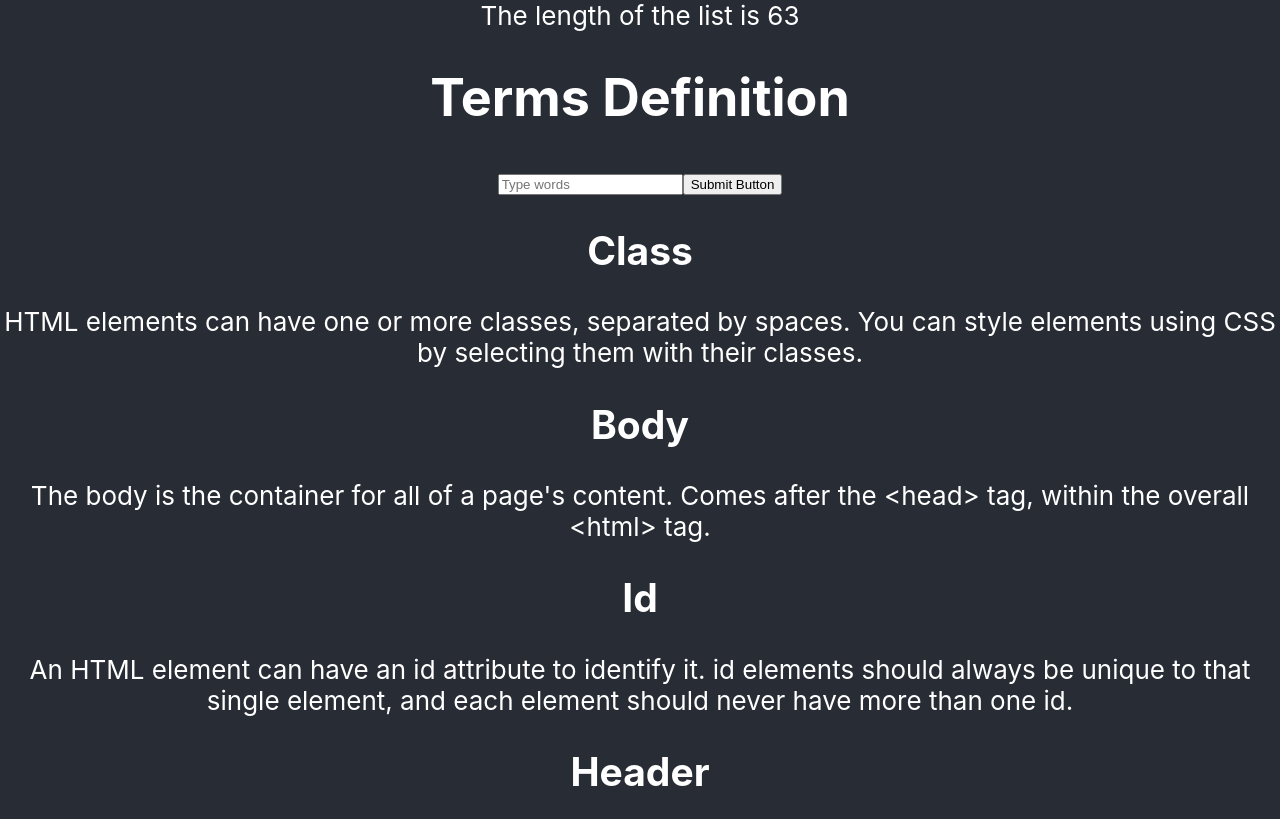
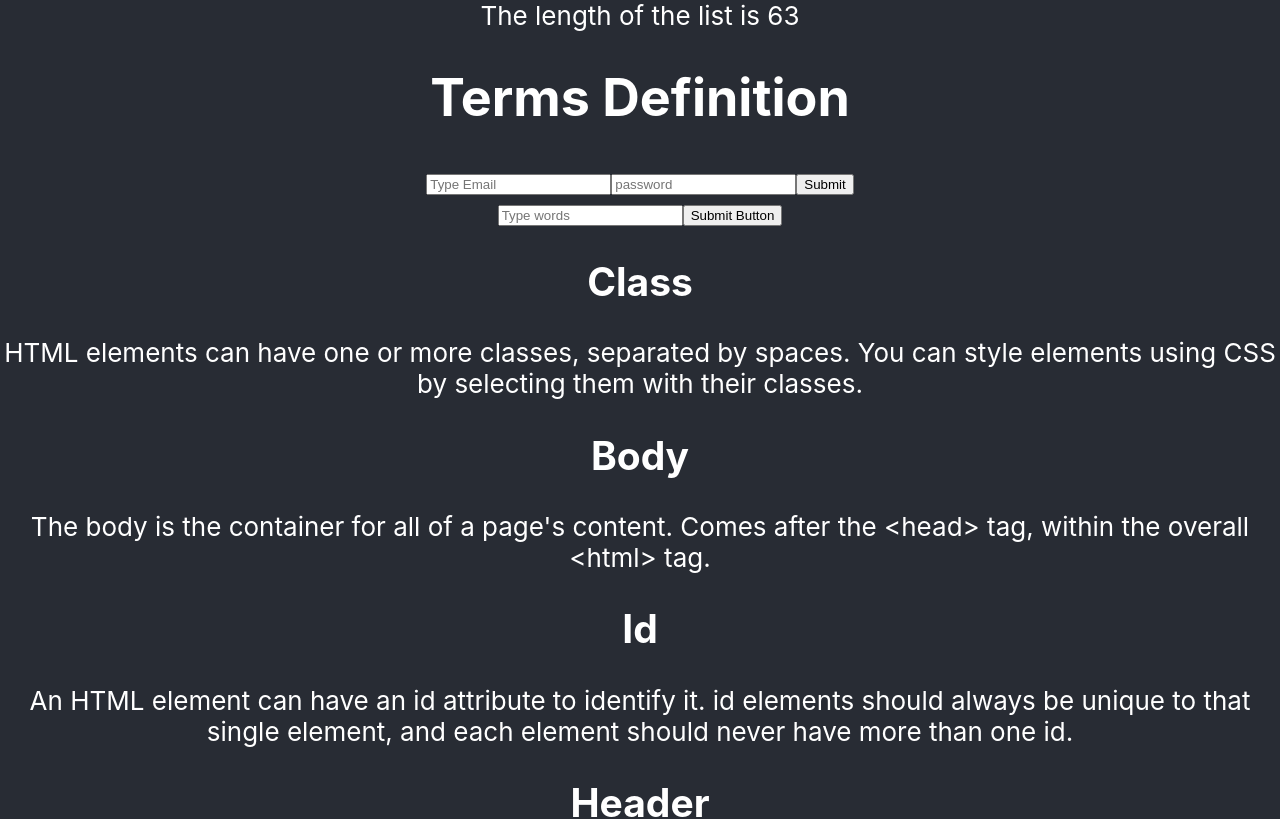
Before and after one commit to beaumoaj/code-conquerors-glossary, a React (Create React App) app: page / in a window 1280 px wide. Shown: the top 819 px of the page. Built offline with nearby package versions, Linux system fonts and the light colour scheme.

Commit message:
create login component

```diff
--- a/src/App.js
+++ b/src/App.js
@@ -1,21 +1,31 @@
 // import logo from './logo.svg';
+import React,{useState, useEffect} from 'react';
 import './App.css';
 import SearchButton from './SearchButton';
-  import {terms} from "./data.js"
+import { terms } from "./data.js"
 import Terms from './Terms';
+import Login from './Login';
 
 
 
 function App() {
+  const [search, setSearch] = useState("");
+  //  const [terms, setTerms] = useState("");
+  // const [password, setPassword] = useState("");
+  // useEffect(() => {
+  //   fetch("https://wm2-glossary.herokuapp.com/api/terms")
+  //     .then((res) => res.json())
+  //     .then(setTerms)
+  // },[]);
+
   return (
     <div className="App">
       <header className="App-header">
-  <div>{`The length of the list is ${terms.length}`}</div>
+        <div>{`The length of the list is ${terms.length}`}</div>
         <h1>Terms Definition</h1>
-        <SearchButton />
-        <Terms terms={terms}/>
-
-
+        <Login />
+        <SearchButton search={search} setSearch={setSearch} />
+        <Terms terms={terms} search={search} />
       </header>
     </div>
   );
--- /dev/null
+++ b/src/Login.js
@@ -0,0 +1,39 @@
+import React, { useState } from 'react';
+// import { terms } from './data';
+const Login = ()=>{
+    const[email, setEmail]= useState("");
+    const[password, setPassword]= useState("");
+    function handleSubmit(e) {
+            e.preventDefault();
+        fetch("https://wm2-glossary.herokuapp.com/api/contributor/login",{
+            method:"POST",
+            headers:{
+                 "Content-Type": "application/json"
+            },
+            body: JSON.stringify({email, password,}),
+        })
+        .then((response)=>response.json())
+        .then((data)=>console.log(data))
+    }
+    return(
+        <div className="login">
+            <form onSubmit={handleSubmit}>
+                 <input
+                    type="email"
+                    placeholder="Type Email"
+                    value={email}
+                    onChange={(event) => setEmail(event.target.value)}
+                />
+                <input
+                    type="password"
+                    value={password}
+                    placeholder="password"
+                    onChange={(event) => setPassword(event.target.value)}
+                />
+                <button type="submit">Submit</button>
+            </form>
+        </div>
+    )
+
+}
+export default Login;
--- a/src/SearchButton.js
+++ b/src/SearchButton.js
@@ -1,18 +1,20 @@
-import React,{useState} from 'react';
+import React from 'react';
 
-export default function SearchButton(){
-    const[terms, setTerms]= useState("");
-    function handleSubmit(e){
-        e.preventDefault()
+export default function SearchButton({ search, setSearch }) {
+    //  const [search, setSearch] = useState("");
+
+    const handleChange = e => {
+        setSearch(e.target.value);
     }
-    return(
+    return (
         <div>
-            <form onSubmit={handleSubmit}>
-            <input type="text"
-            value={terms}
-            onChange={(e)=>setTerms(e.target.value)}
-            placeholder="Type words"/>
-            <button type="submit">Submit Button</button>
+            <form>
+                <input type="text"
+                    value={search}
+                    onChange={handleChange}
+                    placeholder="Type words" />
+                < button type="submit">Submit Button</button>
+                {/* <button type="submit" onClick={handleSubmit}>Submit Button</button> */}
             </form>
         </div>
     )
--- a/src/Terms.js
+++ b/src/Terms.js
@@ -1,20 +1,22 @@
 import React from 'react';
 
 
-const Terms = ({terms})=>{
-    //    const terms=[];
-    return(
-    <div className="Term">
+ const Terms = ({ terms, search }) => {
+    const filteredTerms = terms.filter((term) =>
+        term.term.toLowerCase().includes(search.toLowerCase()
+        ))
+    return (
+        <div className="Term">
 
-            {terms.map((term) => (
+            {filteredTerms.map((term) => (
                 <div key={term.id}>
                     <h2>{term.term}</h2>
                     <p>{term.definition}</p></div>
 
-        ))}
+            ))}
 
 
-</div>
+        </div>
     )
 };
 
```
